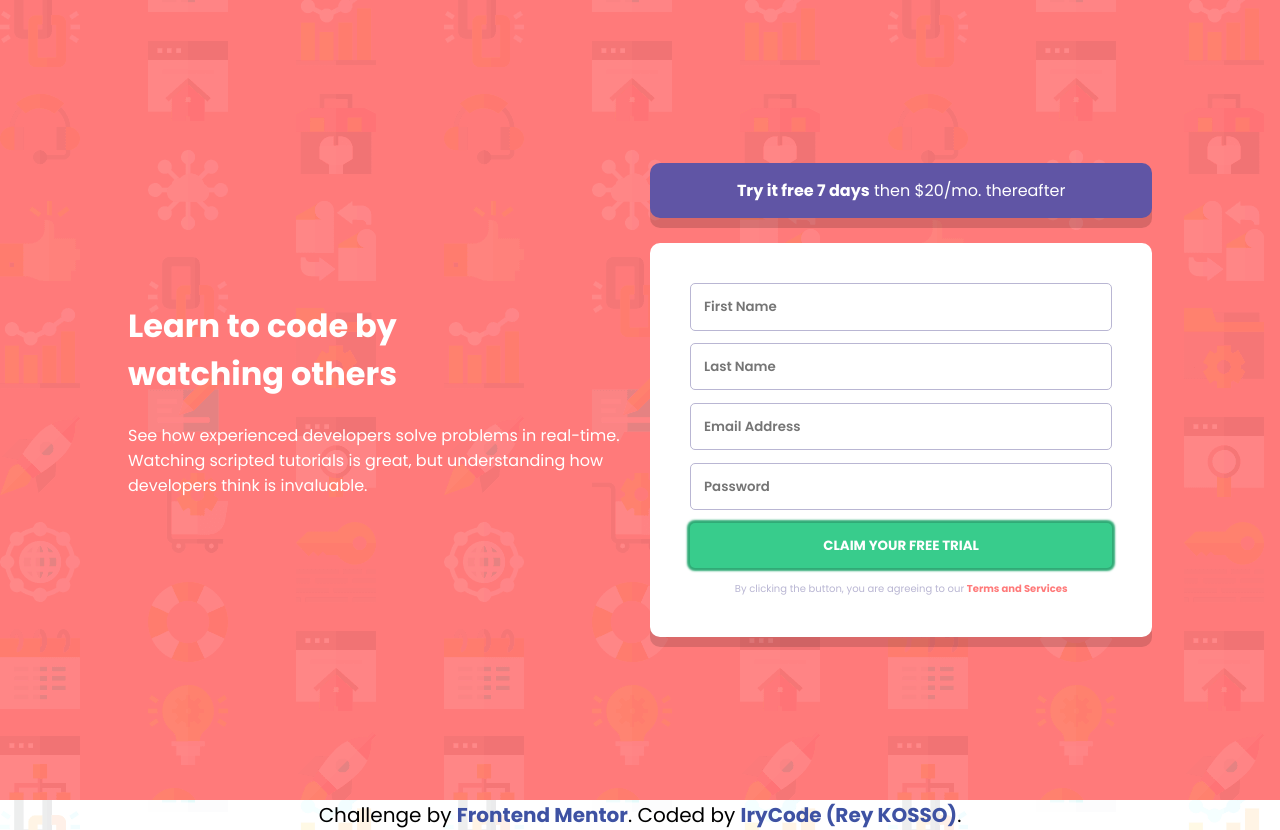
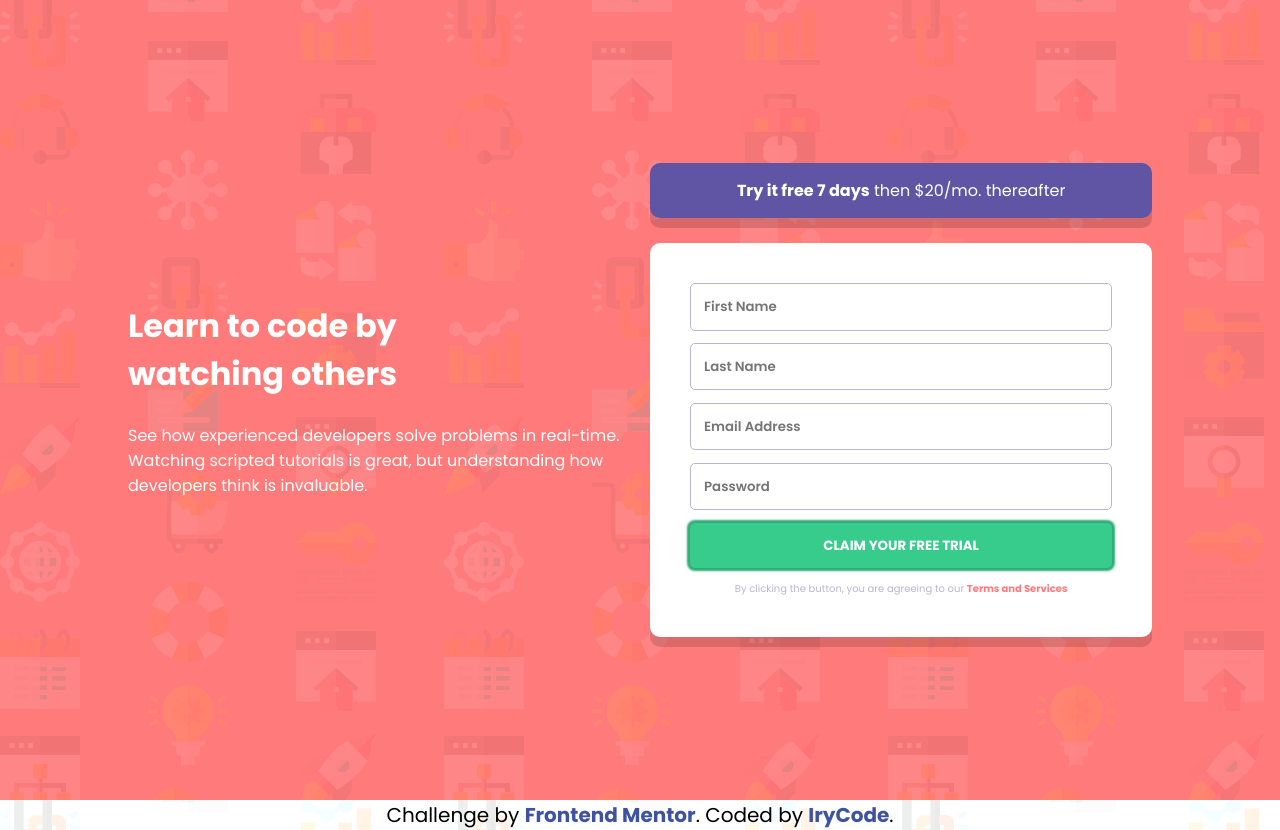
Before and after one commit to IryDev/Intro-component-with-sign-up-form-using-CSS-Flexbox, a plain HTML site: page index.html in a window 1280 px wide. Drawn offline with Linux system fonts and the light colour scheme.

Commit message:
Update index.html

```diff
--- a/index.html
+++ b/index.html
@@ -85,7 +85,7 @@
         <a href="https://www.frontendmentor.io?ref=challenge" target="_blank"
           >Frontend Mentor</a
         >. Coded by
-        <a href="https://github.com/IryCode">IryCode (Rey KOSSO)</a>.
+        <a href="https://github.com/IryCode">IryCode</a>.
       </p>
     </footer>
   </body>
```
